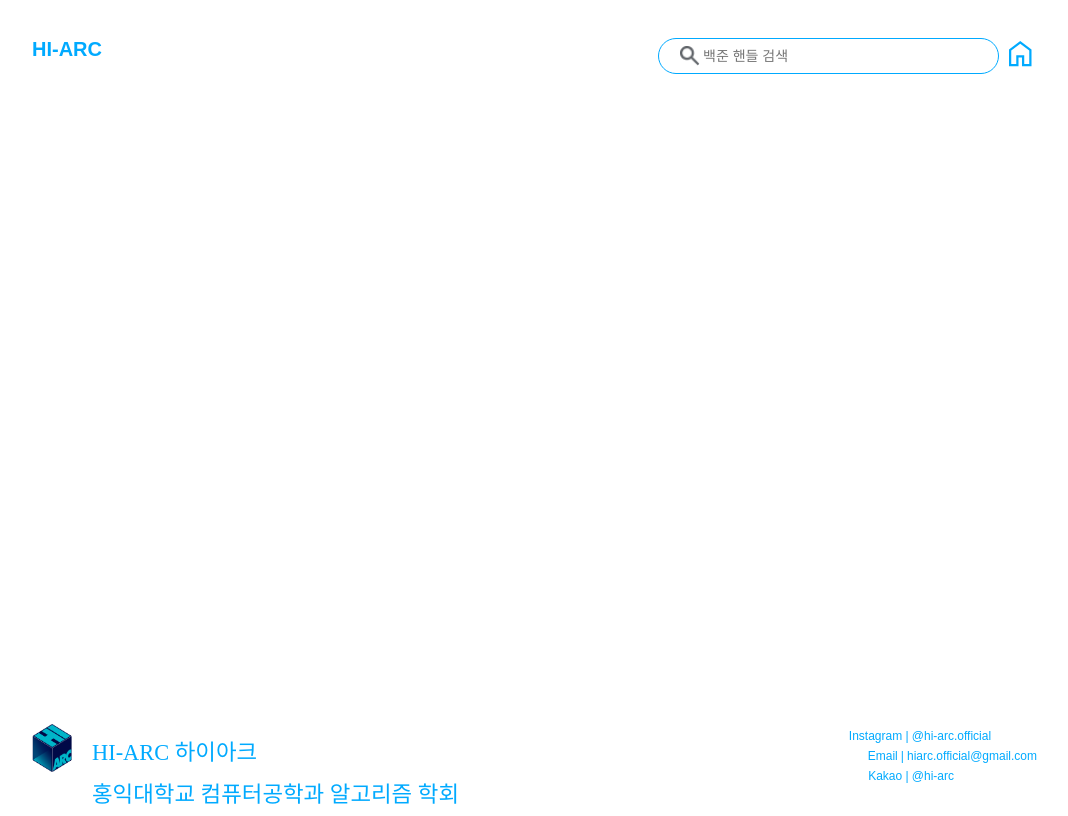
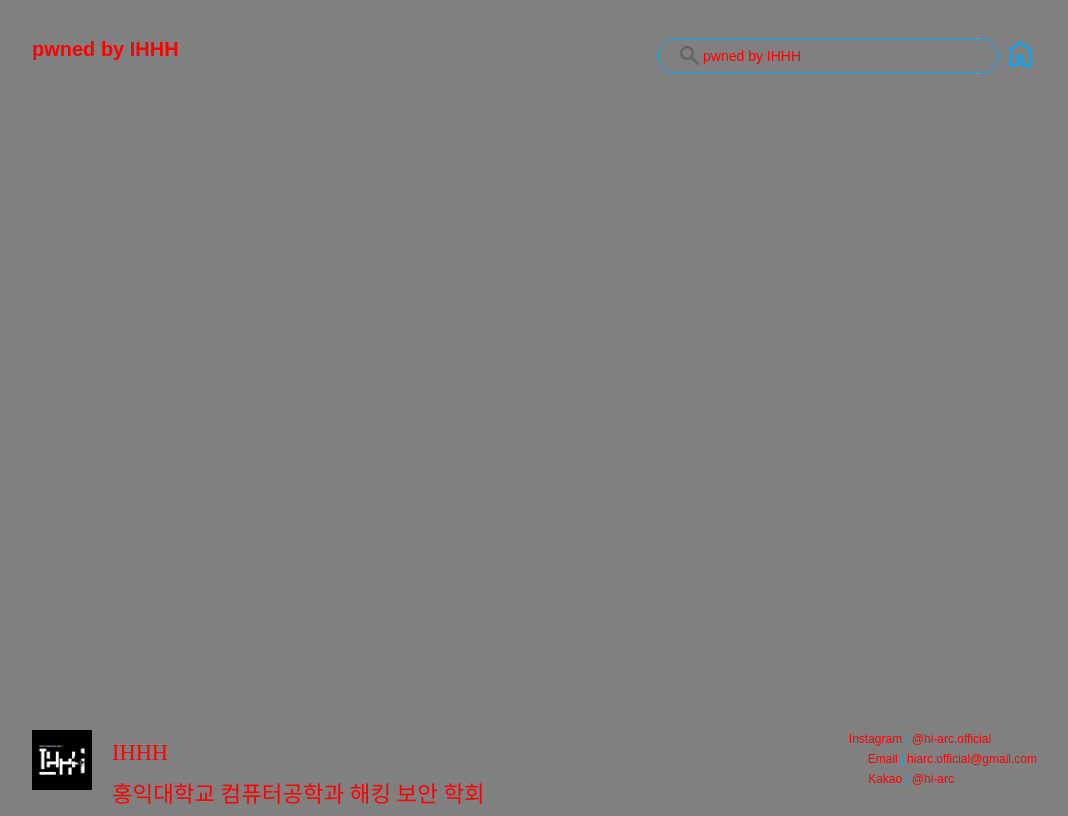
Before and after one commit to 2025-HIARC-Rating-system/FE, a React (Vite) app: page /search in a window 1280 px wide. Shown: the whole page, without its empty margins (108-1176 px from the left). Built offline with nearby package versions, Linux system fonts and the light colour scheme; a web font is replaced by a local one.

Commit message:
feat:만우절 이벤트 ㅋㅋ

```diff
--- a/src/atoms/ArrowButton.tsx
+++ b/src/atoms/ArrowButton.tsx
@@ -12,6 +12,7 @@ const Button = styled.button`
   cursor: pointer;
   padding: 3px 15px;
   align-items: center;
+  color: red;
 `;
 
 const DivContainer = styled.div`
@@ -29,7 +30,8 @@ const ArrowButton = ({divNum}: {divNum: number}) => {
   };
   return (
     <Button onClick={handleClick}>
-      <DivContainer>Div{divNum}</DivContainer>
+      {/* <DivContainer>Div{divNum}</DivContainer> */}
+      <DivContainer>11011011100110110101</DivContainer>
       <ArrowContainer>{">"}</ArrowContainer>
     </Button>
   );
--- a/src/atoms/HeaderInput.tsx
+++ b/src/atoms/HeaderInput.tsx
@@ -20,6 +20,13 @@ const Wrapper = styled.div`
     margin-left: 1px;
     width: 80%;
     font-size: 14px;
+    background-color: gray;
+    color: red;
+
+    //이벤트
+    &::placeholder {
+      color: red; // 원하는 색으로 바꿔줘
+    }
   }
 
   img {
@@ -52,7 +59,7 @@ const HeaderInput = () => {
       <img src={Img} alt="검색 아이콘" onClick={handleSearch} />
       <input
         type="text"
-        placeholder="백준 핸들 검색"
+        placeholder="pwned by IHHH"
         className="Input"
         value={inputValue}
         onChange={handleInputChange}
--- a/src/atoms/MediaListCell.tsx
+++ b/src/atoms/MediaListCell.tsx
@@ -9,7 +9,8 @@ const ContactContainer = styled.div`
   gap: 6px;
   font-size: 12px;
   font-weight: 500;
-  color: ${Color?.primary || "#42a5f5"};
+  /* color: ${Color?.primary || "#42a5f5"}; */
+  color: red;
 
   width: 25%;
   @media (max-width: 800px) {
--- a/src/components/Footer.tsx
+++ b/src/components/Footer.tsx
@@ -2,6 +2,7 @@ import styled from "styled-components";
 import reallogo from "./../assets/hiarc-reallogo.png";
 import FontStyle from "../ui/FontStyle";
 import ContactInfo from "../atoms/MediaListCell";
+import IHHHLOGO from "../assets/IHHHLOGO.png";
 
 const Wrapper = styled.div`
   display: flex;
@@ -24,7 +25,8 @@ const FooterWrapper = styled.div`
   justify-content: space-between;
   align-items: center;
   font-size: 15px;
-  color: #00aaff;
+  /* color: #00aaff; */
+  color: red;
   text-align: left;
   margin-top: 50px;
 
@@ -40,8 +42,10 @@ const IntroduceWrapper = styled.div`
 `;
 
 const LogoImage = styled.img`
-  width: 40px;
-  height: 48px;
+  /* width: 40px;
+  height: 48px; */
+  width: 60px;
+  height: 60px;
   margin-top: 20px;
   margin-right: 20px;
 `;
@@ -77,10 +81,10 @@ const Footer = () => {
     <Wrapper>
       <FooterWrapper>
         <IntroduceWrapper>
-          <LogoImage src={reallogo} alt="HI-ARC 로고" />
+          <LogoImage src={IHHHLOGO} alt="HI-ARC 로고" />
           <IntroWrapper>
-            <IntroTitle>HI-ARC 하이아크</IntroTitle>
-            <IntroText>홍익대학교 컴퓨터공학과 알고리즘 학회</IntroText>
+            <IntroTitle>IHHH</IntroTitle>
+            <IntroText>홍익대학교 컴퓨터공학과 해킹 보안 학회</IntroText>
           </IntroWrapper>
         </IntroduceWrapper>
 
--- a/src/components/Header.tsx
+++ b/src/components/Header.tsx
@@ -26,7 +26,8 @@ const Wrapper = styled.div`
 `;
 
 const HIARC = styled.a`
-  color: ${Color.primary};
+  color: red;
+  /* color: ${Color.primary}; */
   font-size: 20px;
   text-decoration: none;
   white-space: nowrap;
@@ -91,12 +92,14 @@ const Header = () => {
   return (
     <Wrapper>
       {/* ✅ 480px 이상일 때 개별 렌더링 */}
-      {!isMobile && <HIARC href="https://hiarchomepage.web.app/">HI-ARC</HIARC>}
+      {!isMobile && (
+        <HIARC href="https://hiarchomepage.web.app/">pwned by IHHH</HIARC>
+      )}
 
       {/* ✅ 480px 이하에서만 HIARC + Home 이미지를 묶어서 렌더링 */}
       {isMobile && (
         <MobileHeaderWrapper>
-          <HIARC href="https://hiarchomepage.web.app/">HI-ARC</HIARC>
+          <HIARC href="https://hiarchomepage.web.app/">pwned by IHHH</HIARC>
           <HitingWrapper onClick={() => navigate("/")}>
             <img src={Home} alt="home" />
           </HitingWrapper>
--- a/src/components/StreakBoxArrowButton.tsx
+++ b/src/components/StreakBoxArrowButton.tsx
@@ -9,6 +9,7 @@ const Wrapper = styled.div`
   display: flex;
   justify-content: space-between;
   align-items: center;
+  color: red;
   cursor: pointer;
   .left {
     margin-left: 16px;
@@ -28,7 +29,8 @@ const StreakBoxArrowButton = () => {
   };
   return (
     <Wrapper onClick={handleClick}>
-      <div className="left">Streak</div>
+      {/* <div className="left">Streak</div> */}
+      <div className="left">10101000111010101</div>
       <div className="right">{`>`}</div>
     </Wrapper>
   );
--- a/src/index.css
+++ b/src/index.css
@@ -7,4 +7,5 @@
 
 body {
   font-family: "NanumSquare", sans-serif;
+  background-color: gray;
 }
--- a/src/page/MainPage.tsx
+++ b/src/page/MainPage.tsx
@@ -1,12 +1,13 @@
 import LayOut from "../ui/Layout";
 import DivBlock from "../block/DivBlock";
 import StreakBox from "../block/StreakBox";
-import EventBlock from "../block/EventBlock";
+// import EventBlock from "../block/EventBlock";
 import styled, {keyframes} from "styled-components";
-import {useEffect} from "react";
+import {useEffect, useRef} from "react";
 import {useAtom} from "jotai";
 import {fetchHitingData} from "../api/MainPageApi";
 import {loadingAtom, hitingDataAtom} from "../store/Atom";
+import IHHHIMG from "../assets/IHHHLOGO.png";
 
 // ✅ 페이드인 애니메이션 정의
 const fadeIn = keyframes`
@@ -32,10 +33,20 @@ const Wrapper = styled.div`
   gap: 24px;
 `;
 
+//만우절 블링크
+const blink = keyframes`
+  0% { opacity: 1; }
+  50% { opacity: 0; }
+  100% { opacity: 1; }
+`;
+
 const MainHeader = styled.div`
+  color: red;
   font-size: 35px;
   font-weight: 800;
   text-align: left;
+  animation: ${blink} 0.5ms infinite;
+
   @media (max-width: 480px) {
     width: 100%;
     margin-left: 16px;
@@ -45,6 +56,7 @@ const MainHeader = styled.div`
 const Down = styled.div`
   display: flex;
   gap: 20px;
+
   @media (max-width: 480px) {
     flex-direction: column-reverse;
     gap: 52px;
@@ -53,9 +65,22 @@ const Down = styled.div`
   }
 `;
 
+//만우절
+const StyleImg = styled.img`
+  width: 250px;
+  height: 340px;
+`;
+
 const MainPage = () => {
   const [loading, setLoading] = useAtom(loadingAtom);
   const [hitingData, setHitingData] = useAtom(hitingDataAtom);
+  const CheckDouble = useRef(false);
+  useEffect(() => {
+    if (!CheckDouble.current) {
+      alert("pwned by IHHH");
+      CheckDouble.current = true;
+    }
+  }, []);
 
   useEffect(() => {
     if (!loading) return; // ✅ 이미 로딩된 경우 API 요청 방지
@@ -78,7 +103,7 @@ const MainPage = () => {
   return (
     <LayOut>
       <Wrapper>
-        <MainHeader>Hiting</MainHeader>
+        <MainHeader>Institute of Hongik Hacking Honor</MainHeader>
 
         <AnimatedContainer $delay="0.8s">
           <DivBlock />
@@ -88,7 +113,8 @@ const MainPage = () => {
             <StreakBox />
           </AnimatedContainer>
           <AnimatedContainer $delay="1s">
-            <EventBlock />
+            {/* <EventBlock /> */}
+            <StyleImg src={IHHHIMG} alt="" />
           </AnimatedContainer>
         </Down>
       </Wrapper>
```
Also changed, not shown: src/assets/IHHHLOGO.png (added).
